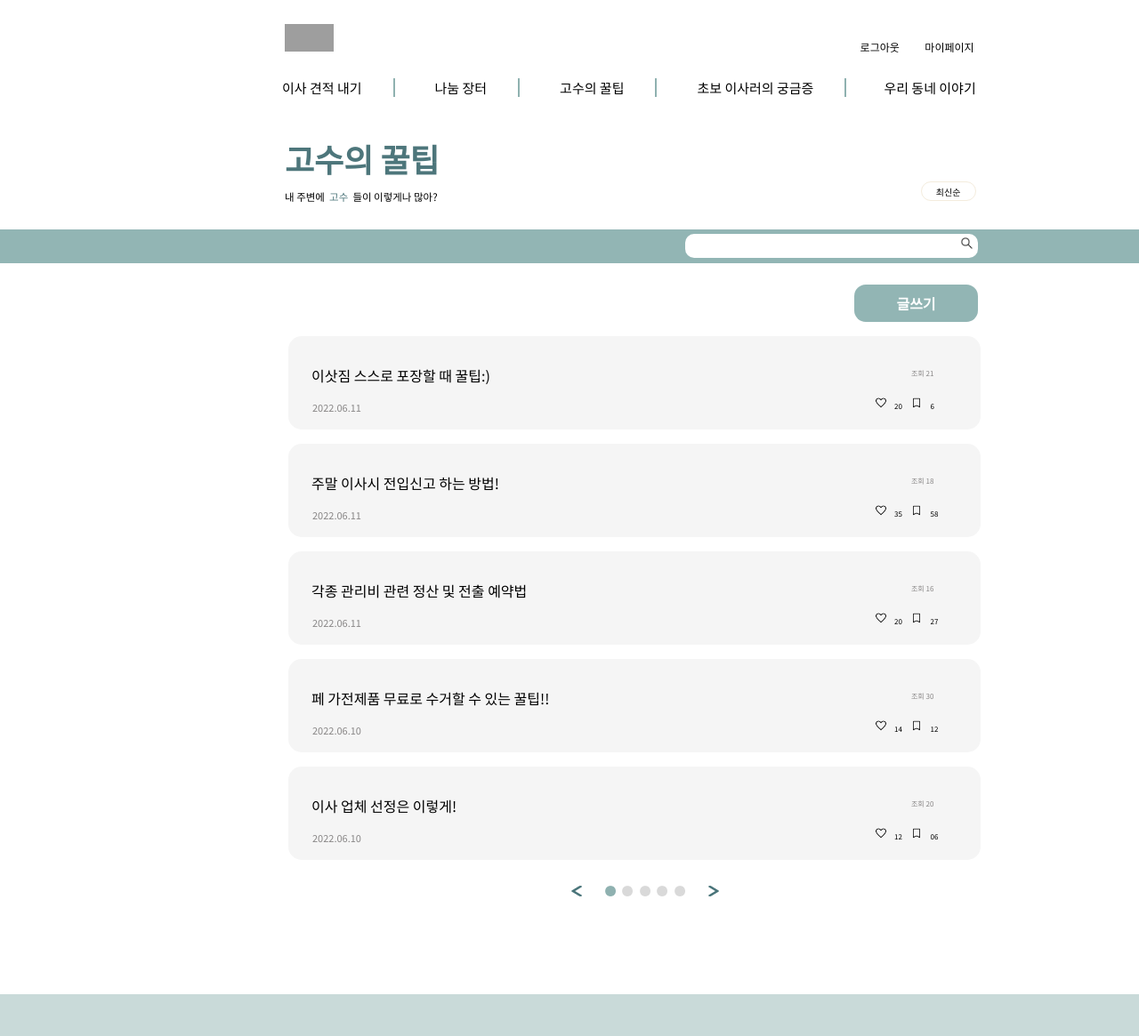
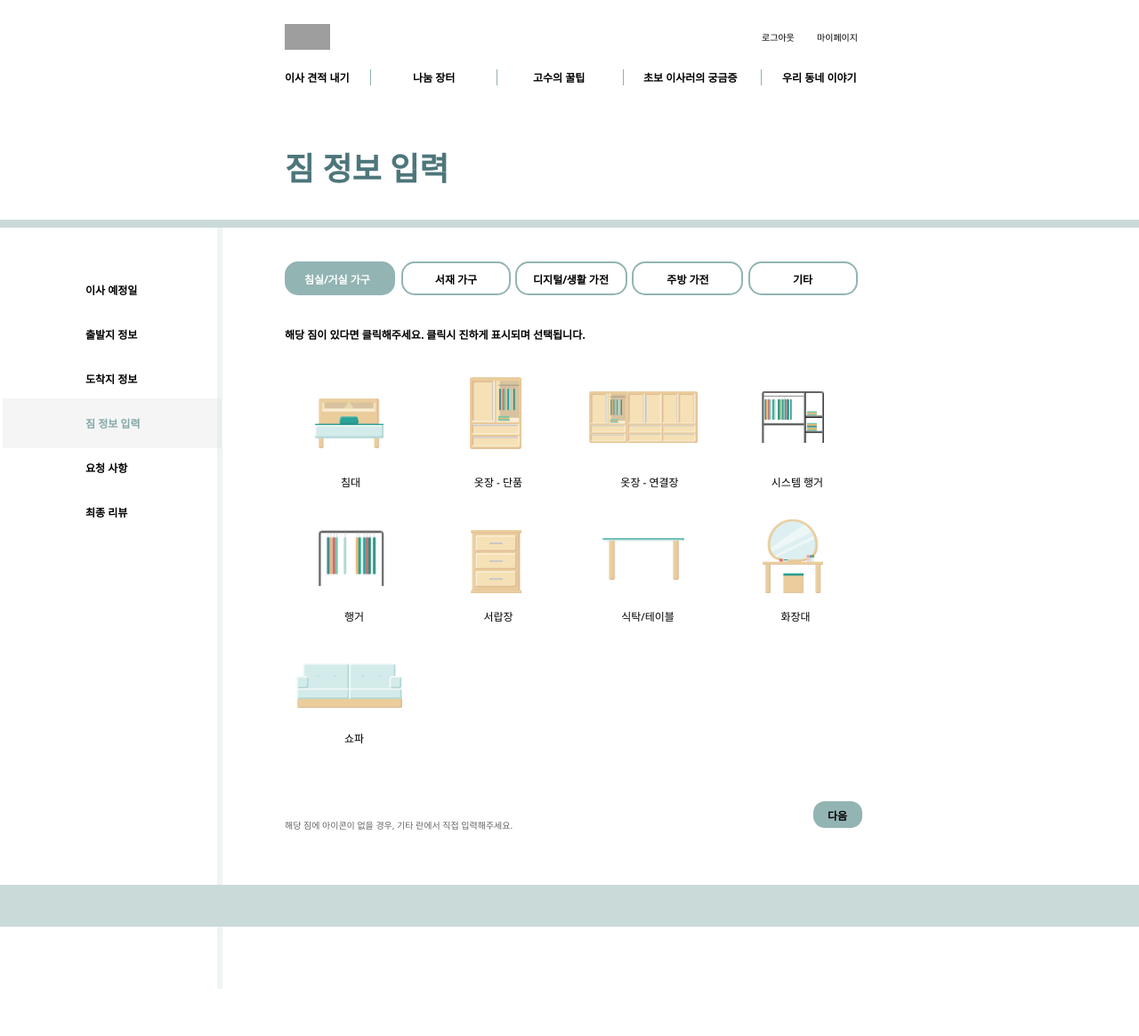
Before and after one commit to Yeongcha-backend/yeongcha, a Django app: page /living/ in a window 1280 px wide. Shown: the whole page at 89% size. After the commit the page ends 1112 px from the top, so only its background shows below. Run offline with Django 4.2, Linux system fonts and the light colour scheme; grey boxes are pictures that could not be loaded.

Commit message:
finfin..

```diff
--- a/yeongchaproject/yeongchaapp/templates/bed_living.html
+++ b/yeongchaproject/yeongchaapp/templates/bed_living.html
@@ -1,92 +1,78 @@
-
-{% load static%}
+{%extends 'head.html'%}
+{% load static %}
+{%block head%}
 <!DOCTYPE html>
 <html lang="en">
 <head>
     <meta charset="UTF-8">
     <meta http-equiv="X-UA-Compatible" content="IE=edge">
     <meta name="viewport" content="width=device-width, initial-scale=1.0">
+    <link href="https://fonts.googleapis.com/css?family=Noto+Sans&display=swap" rel="stylesheet" />
+    <link rel="stylesheet" href="{% static 'css/bed_living.css'%}">
     <title>YoungCha</title>
-    <link href="https://fonts.googleapis.com/css2?family=Noto+Sans+KR:wght@300;400&display=swap" rel="stylesheet">
-    <link rel="stylesheet" href="{% static 'css/tip.css' %}">
-
 </head>
 
 <body>
-    <header>
-        <nav class>
-            <a href="{% url 'home'%}">
-                <img src="{% static 'img/logo.png' %}" class="logo">
-            </a>
-            <a href="{%url 'home'%}" class="side1">로그아웃</a>
-            <a href="{%url 'mypage_mov'%}" class="side2">마이페이지</a>
-            <ul class="nav-container">
-                <li class="nav-item"><a href="{%url 'movingday'%}">이사 견적 내기</a></li>
-                <li class="nav-item"><a href="{%url 'share' %}">나눔 장터</a></li>
-                <li class="nav-item"><a href="{%url 'tip'%}">고수의 꿀팁</a></li>
-                <li class="nav-item"><a href="{%url 'question' %}">초보 이사러의 궁금증</a></li>
-                <li class="nav-item2"><a href="">우리 동네 이야기</a></li>
-            </ul>
-        </nav>
-    </header>
-    <h1>고수의 꿀팁</h1>
-    <div class="sub-container">
-        <p class="black">내 주변에 &nbsp;</p>
-        <p class="green">고수 &nbsp;</p>
-        <p class="black">들이 이렇게나 많아?</p>
-        <button class="relevant">최신순</button>
+    <div class="v100_181">
+        <div class="v100_182"></div>
+        <div class="v100_183"></div>
+        <div class="v100_184"></div>
+        {%endblock%}
+        {%block content%}
+        <div class="v100_205"></div>
+        <div class="v100_206">
+                <span class="v100_207">짐 정보 입력</span>
+            </div>
+            <span class="v100_222">이사 예정일</span>
+            <span class="v100_223">출발지 정보</span>
+            <span class="v100_224">도착지 정보</span>
+            <span class="v100_225">짐 정보 입력</span>
+            <span class="v100_226">요청 사항</span>
+            <span class="v102_1618">최종 리뷰</span>
+            <div class="v100_231">
+                <div class="v100_232">
+                    <div class="v100_233">
+                        <div class="v100_234"></div>
+                    </div>
+                </div>
+                <span class="v100_235"><a href="{% url 'lib' %}">다음</a></span>
+            </div>
+        </div>
+        <!-- <div class="name"></div> -->
+        <div class="v100_276"></div>
+        <div class="v100_277"></div>
+        <div class="v100_499"></div>
+        <div class="v100_500"></div>
+        <div class="v100_501"></div>
+        <div class="v100_502"></div>
+        <div class="v100_503"></div>
+        <span class="v100_504">침실/거실 가구</span>
+        <span class="v100_506">서재 가구</span>
+        <span class="v100_507">디지털/생활 가전</span>
+        <span class="v100_508">주방 가전</span>
+        <span class="v100_509">기타</span>
+        <span class="v100_521">해당 짐이 있다면 클릭해주세요. 클릭시 진하게 표시되며 선택됩니다.</span>
+        <div class="v100_296"></div>
+        <span class="v100_284">옷장 - 단품</span>
+        <span class="v100_530">침대</span>
+        <span class="v100_524">행거</span>
+        <span class="v100_528">쇼파</span>
+        <span class="v100_525">서랍장</span>
+        <span class="v100_526">식탁/테이블</span>
+        <span class="v100_527">화장대</span>
+        <span class="v100_522">옷장 - 연결장</span>
+        <span class="v100_523">시스템 행거</span>
+        <div class="v100_304"></div>
+        <div class="v100_297"></div>
+        <div class="v100_298"></div>
+        <div class="v100_299"></div>
+        <div class="v100_300"></div>
+        <div class="v100_301"></div>
+        <div class="v100_302"></div>
+        <div class="v100_529"></div>
+        <span class="v100_1102">해당 짐에 아이콘이 없을 경우, 기타 란에서 직접 입력해주세요.</span>
+        <span class="v298_4">로그아웃</span>
     </div>
-    <div class="search-box">
-        <input type="text" class="search">
-        <input type="image" class="search-btn" value="submit" src="../img/search.png">
-    </div>
-    <button onclick="window.location.href='tipwrite.html'" class="write">글쓰기</button>
-    <div class="wrapper" onclick="window.location.href='tip_content1.html'">
-        <p class="title">이삿짐 스스로 포장할 때 꿀팁:)</p>
-        <p class="date">2022.06.11</p>
-        <p class="count">조회 21</p>
-        <img src="../img/heart.png" class="heart"><b class="views">20</b>
-        <img src="../img/bookmark.png" class="bookmark"><b class="views">6</b>
-    </div>
-    <div class="wrapper">
-        <p class="title">주말 이사시 전입신고 하는 방법!</p>
-        <p class="date">2022.06.11</p>
-        <p class="count">조회 18</p>
-        <img src="../img/heart.png" class="heart"><b class="views">35</b>
-        <img src="../img/bookmark.png" class="bookmark"><b class="views">58</b>
-    </div>
-    <div class="wrapper">
-        <p class="title">각종 관리비 관련 정산 및 전출 예약법</p>
-        <p class="date">2022.06.11</p>
-        <p class="count">조회 16</p>
-        <img src="../img/heart.png" class="heart"><b class="views">20</b>
-        <img src="../img/bookmark.png" class="bookmark"><b class="views">27</b>
-    </div>
-    <div class="wrapper">
-        <p class="title">페 가전제품 무료로 수거할 수 있는 꿀팁!!</p>
-        <p class="date">2022.06.10</p>
-        <p class="count">조회 30</p>
-        <img src="../img/heart.png" class="heart"><b class="views">14</b>
-        <img src="../img/bookmark.png" class="bookmark"><b class="views">12</b>
-    </div>
-    <div class="wrapper">
-        <p class="title">이사 업체 선정은 이렇게!</p>
-        <p class="date">2022.06.10</p>
-        <p class="count">조회 20</p>
-        <img src="../img/heart.png" class="heart"><b class="views">12</b>
-        <img src="../img/bookmark.png" class="bookmark"><b class="views">06</b>
-    </div>
-    <img src="../img/left.png" class="left">
-    <img src="../img/gcircle.png" class="gcircle">
-    <img src="../img/circle.png" class="circle">
-    <img src="../img/circle.png" class="circle">
-    <img src="../img/circle.png" class="circle">
-    <img src="../img/circle.png" class="circle">
-    <img src="../img/right.png" class="right">
-    <script src="../js/like.js"></script>
-
-    <footer class="footer">
-
-    </footer>
 </body>
 </html>
+{%endblock%}
```
Also changed, not shown: yeongchaproject/yeongchaproject/settings.py (+0 -12 lines).
